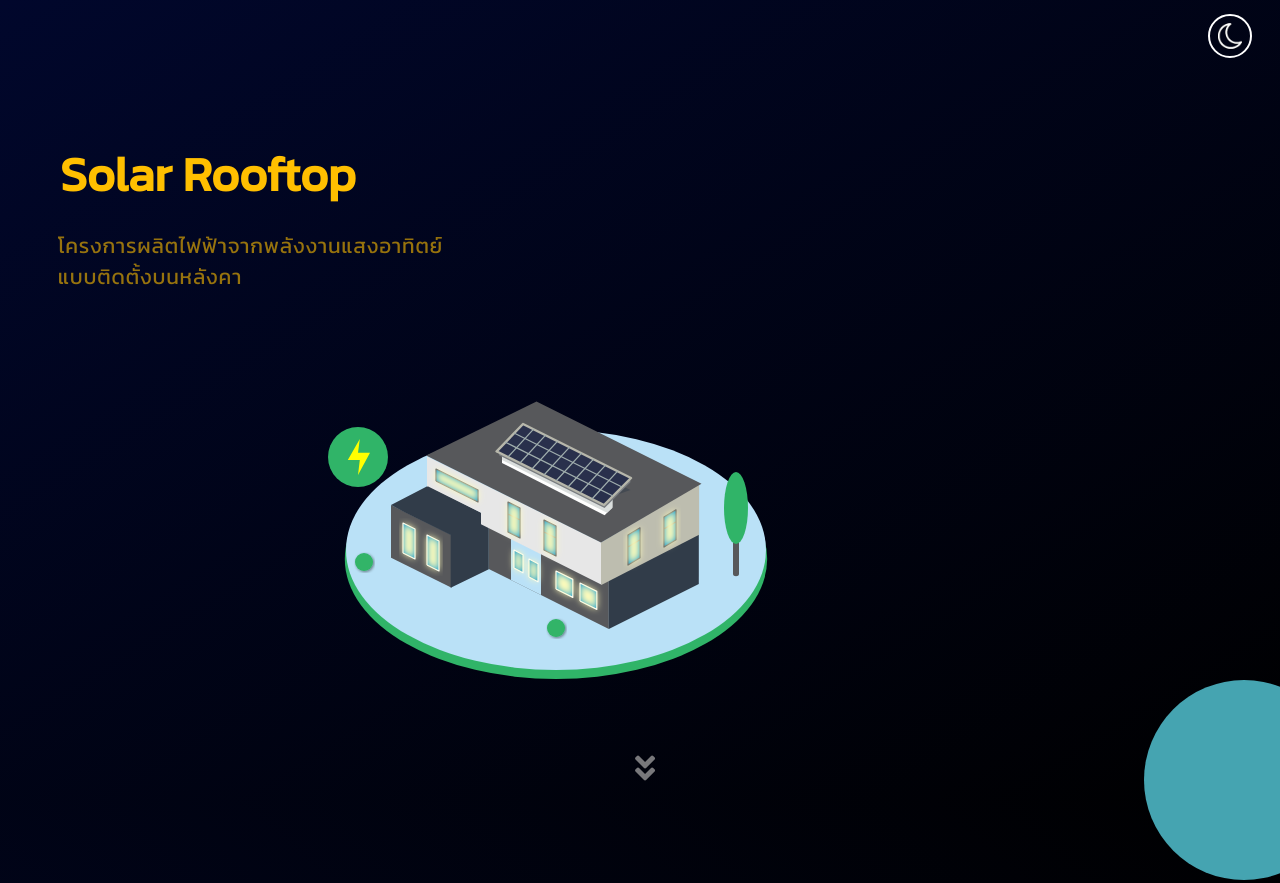
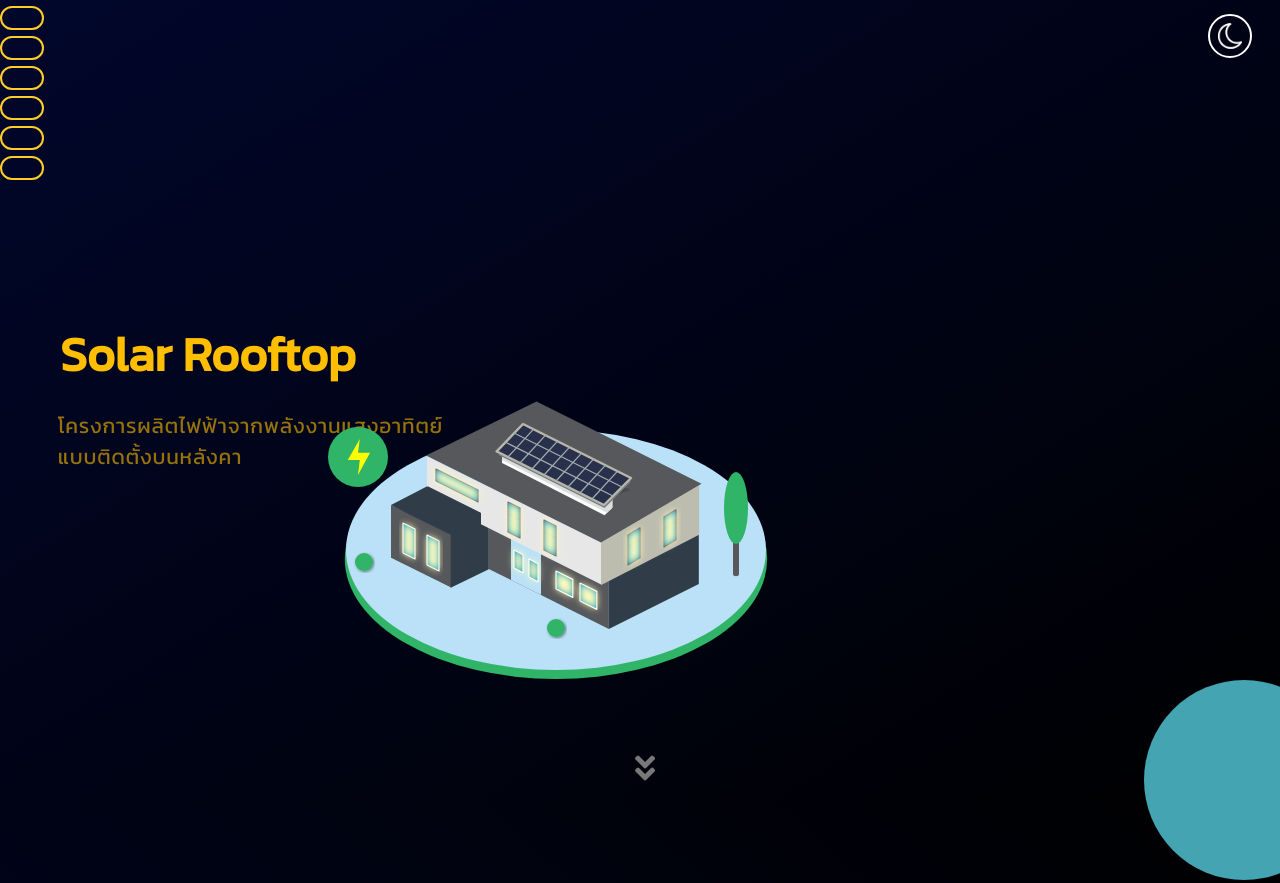
Before and after one commit to it63070160/Pikachu-Multi-Project, a plain HTML site: page index.html in a window 1280 px wide. Shown: the top 883 px of the page. Drawn offline with Linux system fonts and the light colour scheme.

Commit message:
Update index.html
update selected btn

```diff
--- a/index.html
+++ b/index.html
@@ -18,6 +18,14 @@
                     <button class="brightbtn" onclick="bright()"></button><br>
                     <button class="darkbtn" onclick="dark()"></button>
                 </div>
+            </div>
+            <div class="selectpage">
+                <a href="#container"><button class="selectbtn" id="p1" onclick="page1()"></button></a><br>
+                <a href="#page2"><button class="selectbtn" id="p2" onclick="page2()"></button></a><br>
+                <a href="#page3"><button class="selectbtn" id="p3" onclick="page3()"></button></a><br>
+                <a href="#page4"><button class="selectbtn" id="p4" onclick="page4()"></button></a><br>
+                <a href="#page5"><button class="selectbtn" id="p5" onclick="page5()"></button></a><br>
+                <a href="#page6"><button class="selectbtn" id="p6" onclick="page6()"></button></a>
             </div>
             <div class="topic_content">
                 <img src="./pics/brush.png" class="brush">
```
